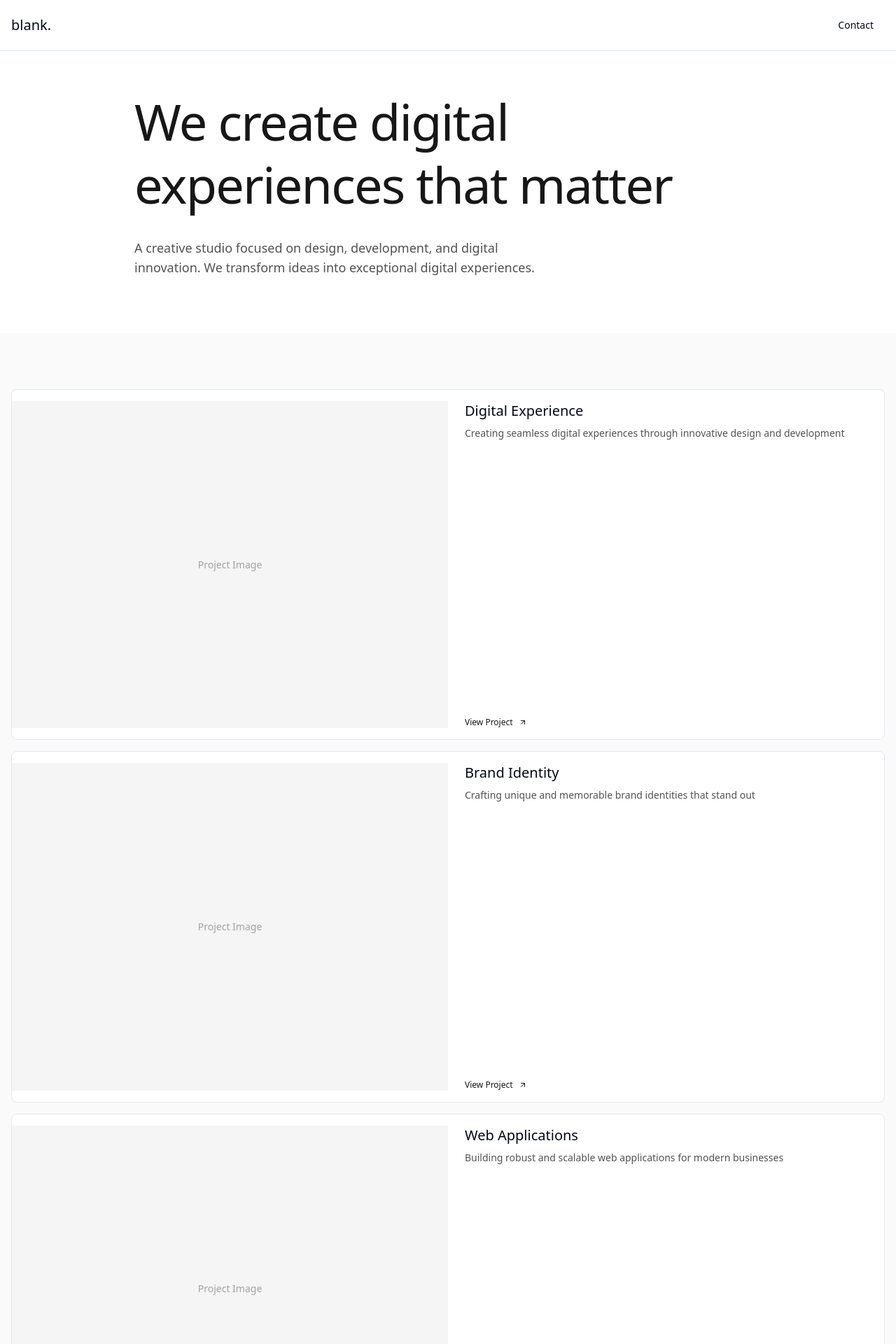
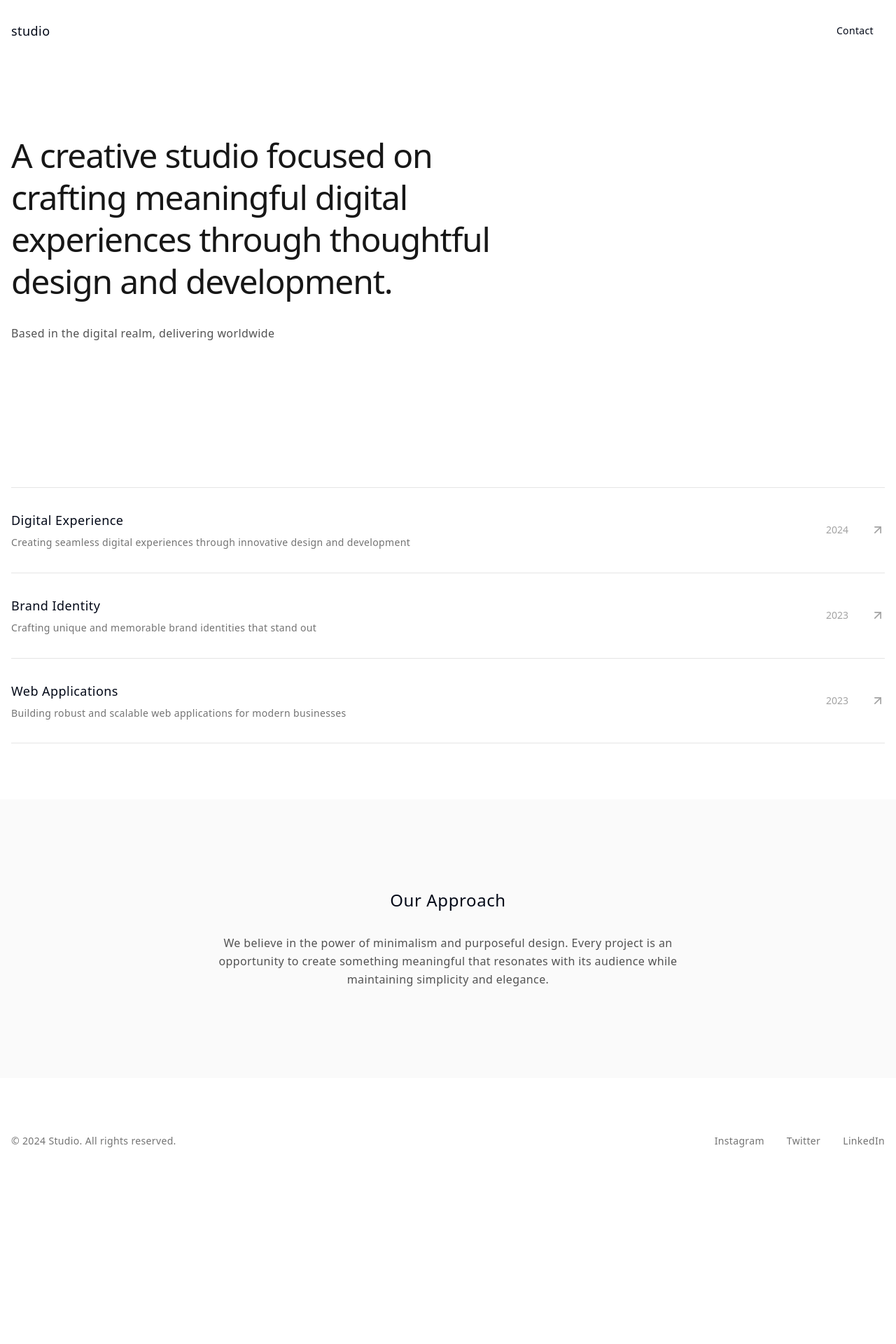
Before and after one commit to marxzzxx/marx-personal-site, a React (Vite) app: page / in a window 1280 px wide. Shown: the top 1920 px of the page at 70% size. After the commit the page ends 1720 px from the top, so only its background shows below. Built offline with nearby package versions, Linux system fonts and the light colour scheme.

Commit message:
Revamp website design
Redesign the entire website based on the layout and style of danieldalen.com.
[skip gpt_engineer]

```diff
--- a/src/pages/Index.tsx
+++ b/src/pages/Index.tsx
@@ -9,65 +9,61 @@ const Index = () => {
       title: "Digital Experience",
       description: "Creating seamless digital experiences through innovative design and development",
       url: "https://example.com/project1",
+      year: "2024",
     },
     {
       id: 2,
       title: "Brand Identity",
       description: "Crafting unique and memorable brand identities that stand out",
       url: "https://example.com/project2",
+      year: "2023",
     },
     {
       id: 3,
       title: "Web Applications",
       description: "Building robust and scalable web applications for modern businesses",
       url: "https://example.com/project3",
-    },
-    {
-      id: 4,
-      title: "Interactive Design",
-      description: "Designing engaging interactive experiences that captivate users",
-      url: "https://example.com/project4",
+      year: "2023",
     },
   ];
 
   return (
     <div className="min-h-screen bg-white">
       {/* Navigation */}
-      <nav className="fixed w-full top-0 z-50 bg-white/80 backdrop-blur-sm border-b">
-        <div className="container mx-auto px-4 py-4 flex justify-between items-center">
-          <span className="text-xl font-medium">blank.</span>
-          <Button variant="ghost">Contact</Button>
+      <nav className="fixed w-full top-0 z-50 bg-white/80 backdrop-blur-sm">
+        <div className="container mx-auto px-4 py-6 flex justify-between items-center">
+          <span className="text-lg font-light tracking-wide">studio</span>
+          <Button variant="ghost" className="text-sm font-light tracking-wide">Contact</Button>
         </div>
       </nav>
 
       {/* Hero Section */}
-      <section className="pt-32 pb-20">
+      <section className="pt-48 pb-32">
         <div className="container mx-auto px-4">
           <motion.div
             initial={{ opacity: 0, y: 20 }}
             animate={{ opacity: 1, y: 0 }}
             transition={{ duration: 0.8 }}
-            className="max-w-4xl mx-auto"
+            className="max-w-3xl"
           >
-            <h1 className="text-[clamp(2.5rem,8vw,4.5rem)] font-light leading-tight tracking-tight text-neutral-900 mb-8">
-              We create digital experiences that matter
+            <h1 className="text-[clamp(2rem,5vw,3rem)] font-light leading-tight tracking-tight text-neutral-900 mb-8">
+              A creative studio focused on crafting meaningful digital experiences through thoughtful design and development.
             </h1>
-            <p className="text-lg text-neutral-600 max-w-xl">
-              A creative studio focused on design, development, and digital innovation. We transform ideas into exceptional digital experiences.
+            <p className="text-base text-neutral-600 font-light tracking-wide">
+              Based in the digital realm, delivering worldwide
             </p>
           </motion.div>
         </div>
       </section>
 
       {/* Projects Section */}
-      <section className="py-20 bg-neutral-50">
+      <section className="py-20">
         <div className="container mx-auto px-4">
           <motion.div
             initial={{ opacity: 0 }}
             whileInView={{ opacity: 1 }}
             transition={{ duration: 0.6 }}
-            viewport={{ once: true }}
-            className="space-y-4"
+            className="space-y-px"
           >
             {projects.map((project) => (
               <motion.a
@@ -75,25 +71,18 @@ const Index = () => {
                 href={project.url}
                 target="_blank"
                 rel="noopener noreferrer"
-                className="block group"
-                whileHover={{ scale: 0.995 }}
-                transition={{ duration: 0.3 }}
+                className="block group border-t last:border-b border-neutral-200"
+                whileHover={{ backgroundColor: "#f8f8f8" }}
+                transition={{ duration: 0.2 }}
               >
-                <div className="bg-white border rounded-lg overflow-hidden flex flex-col md:flex-row py-4">
-                  <div className="w-full md:w-1/2 aspect-[4/3] bg-neutral-100 relative">
-                    <div className="absolute inset-0 flex items-center justify-center">
-                      <span className="text-sm text-neutral-400">Project Image</span>
-                    </div>
+                <div className="py-8 flex items-center justify-between">
+                  <div className="space-y-2">
+                    <h3 className="text-lg font-light tracking-wide">{project.title}</h3>
+                    <p className="text-sm text-neutral-500 font-light tracking-wide">{project.description}</p>
                   </div>
-                  <div className="w-full md:w-1/2 px-6 flex flex-col justify-between">
-                    <div>
-                      <h3 className="text-xl font-light mb-2">{project.title}</h3>
-                      <p className="text-neutral-600 text-sm">{project.description}</p>
-                    </div>
-                    <div className="mt-4 flex items-center text-xs text-neutral-900 font-medium">
-                      View Project
-                      <ArrowUpRight className="ml-2 w-3 h-3 transition-transform group-hover:translate-x-1 group-hover:-translate-y-1" />
-                    </div>
+                  <div className="flex items-center gap-8">
+                    <span className="text-sm text-neutral-400 font-light">{project.year}</span>
+                    <ArrowUpRight className="w-5 h-5 text-neutral-400 transition-transform group-hover:translate-x-1 group-hover:-translate-y-1" />
                   </div>
                 </div>
               </motion.a>
@@ -102,51 +91,27 @@ const Index = () => {
         </div>
       </section>
 
-      {/* Services Section */}
-      <section className="py-20">
+      {/* About Section */}
+      <section className="py-32 bg-neutral-50">
         <div className="container mx-auto px-4">
-          <motion.div
-            initial={{ opacity: 0, y: 20 }}
-            whileInView={{ opacity: 1, y: 0 }}
-            transition={{ duration: 0.6 }}
-            viewport={{ once: true }}
-            className="max-w-4xl mx-auto"
-          >
-            <h2 className="text-3xl font-light mb-12">Our Services</h2>
-            <div className="grid grid-cols-1 md:grid-cols-3 gap-8">
-              {[
-                {
-                  title: "Design",
-                  description: "Creating meaningful and intuitive user experiences",
-                },
-                {
-                  title: "Development",
-                  description: "Building robust and scalable digital solutions",
-                },
-                {
-                  title: "Strategy",
-                  description: "Crafting digital strategies that drive growth",
-                },
-              ].map((service, index) => (
-                <div key={index} className="space-y-4">
-                  <h3 className="text-xl font-medium">{service.title}</h3>
-                  <p className="text-neutral-600">{service.description}</p>
-                </div>
-              ))}
-            </div>
-          </motion.div>
+          <div className="max-w-2xl mx-auto text-center space-y-8">
+            <h2 className="text-2xl font-light tracking-wide">Our Approach</h2>
+            <p className="text-base text-neutral-600 font-light leading-relaxed tracking-wide">
+              We believe in the power of minimalism and purposeful design. Every project is an opportunity to create something meaningful that resonates with its audience while maintaining simplicity and elegance.
+            </p>
+          </div>
         </div>
       </section>
 
       {/* Footer */}
-      <footer className="py-20 border-t">
+      <footer className="py-20">
         <div className="container mx-auto px-4">
           <div className="flex flex-col md:flex-row justify-between items-center gap-8">
-            <span className="text-xl font-medium">blank.</span>
-            <div className="flex gap-8 text-sm text-neutral-600">
-              <a href="#" className="hover:text-neutral-900 transition-colors">Instagram</a>
-              <a href="#" className="hover:text-neutral-900 transition-colors">Twitter</a>
-              <a href="#" className="hover:text-neutral-900 transition-colors">LinkedIn</a>
+            <span className="text-sm font-light tracking-wide text-neutral-500">© 2024 Studio. All rights reserved.</span>
+            <div className="flex gap-8">
+              <a href="#" className="text-sm font-light tracking-wide text-neutral-500 hover:text-neutral-900 transition-colors">Instagram</a>
+              <a href="#" className="text-sm font-light tracking-wide text-neutral-500 hover:text-neutral-900 transition-colors">Twitter</a>
+              <a href="#" className="text-sm font-light tracking-wide text-neutral-500 hover:text-neutral-900 transition-colors">LinkedIn</a>
             </div>
           </div>
         </div>
```
